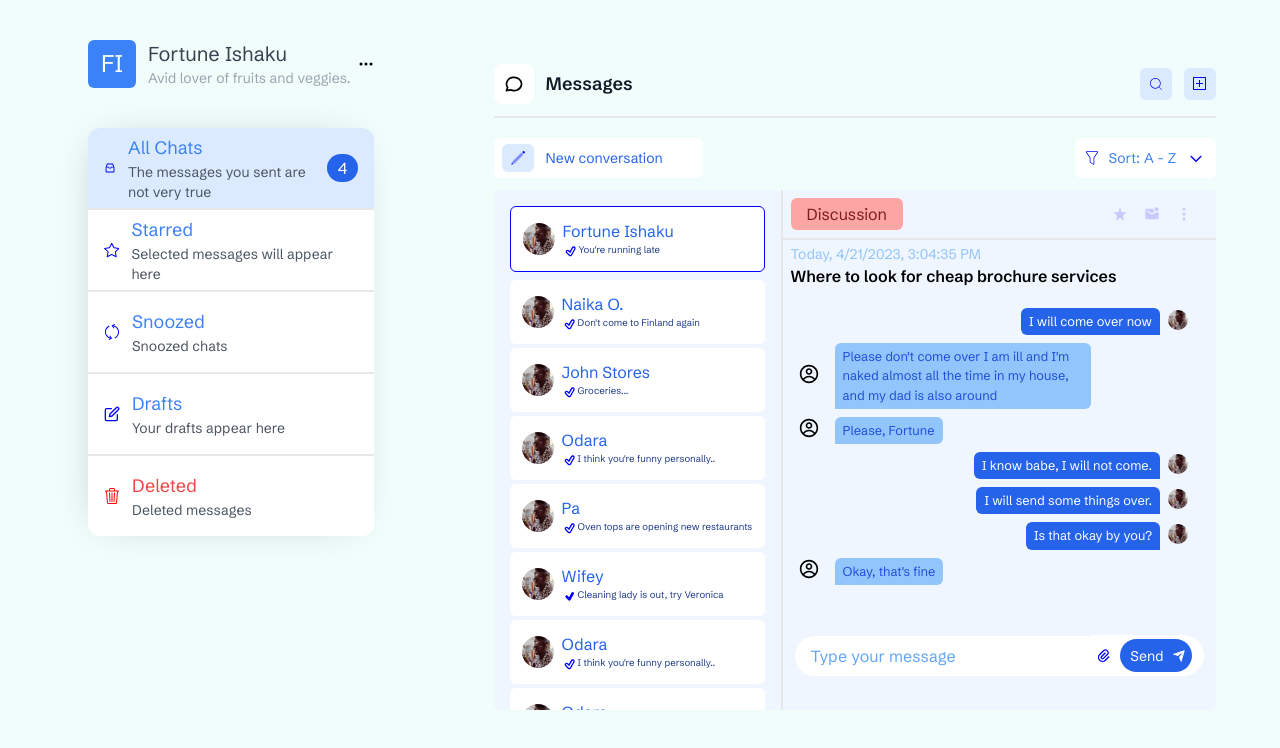
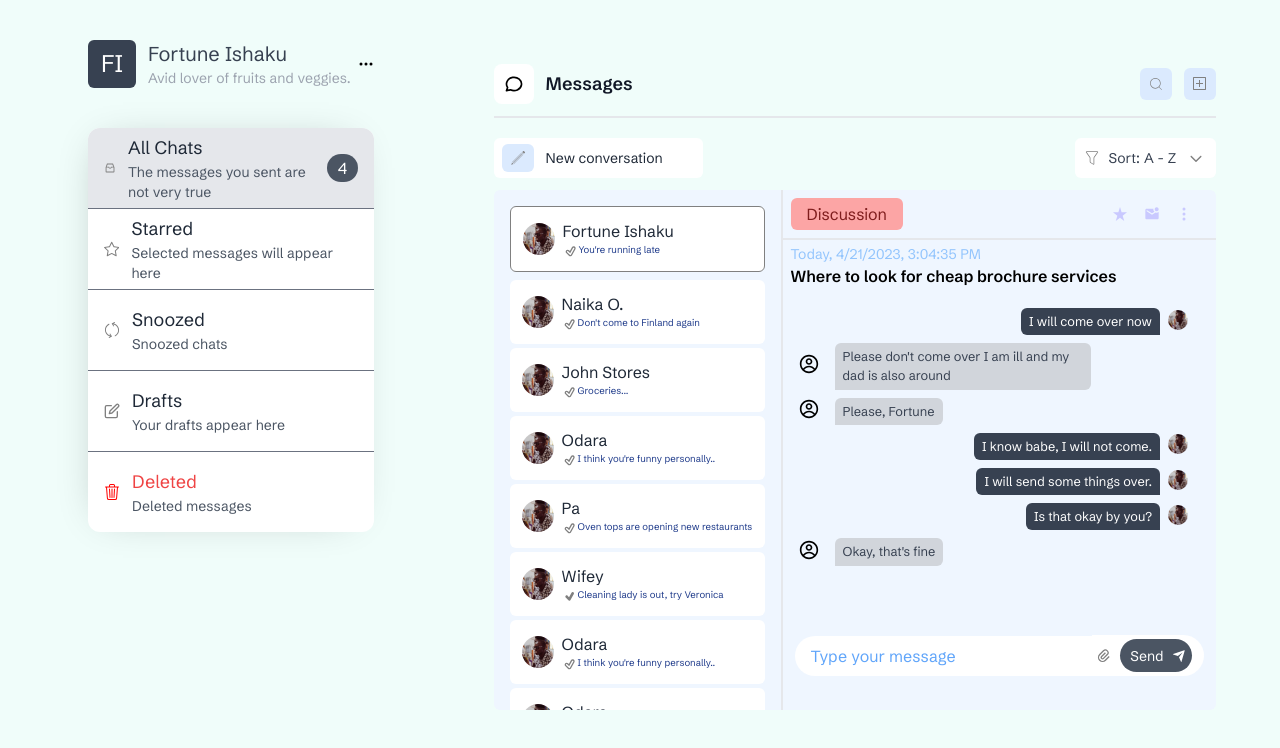
Before and after one commit to yusuf-ishaku/vtamise-chat-app, a React (Vite) app: page /chat in a window 1280 px wide. Shown: the top 748 px of the page. Built offline with nearby package versions, Linux system fonts and the light colour scheme; a web font is replaced by a local one.

Commit message:
Battling with sign in

```diff
--- a/src/assets/components/essential-components/atext.jsx
+++ b/src/assets/components/essential-components/atext.jsx
@@ -8,7 +8,7 @@ export const Atext = (props) =>{
 
                 {props.image ? <img className="w-5 h-5 rounded-full object-cover" src={props.image} alt="" ></img> : <IconContext.Provider value={{size: '20px'}}><CgProfile></CgProfile></IconContext.Provider>}
             </div>
-            <div className={props.me ? "rounded-br-none px-2 max-w-[16rem]  text-white flex flex-row items-center mb-2 p-1 rounded-md mr-2 bg-blue-600 w-fit h-fit ": "mb-2 rounded-bl-none rounded-md flex flex-row max-w-[16rem] items-center text-blue-700 px-2  p-1 bg-blue-300 w-fit h-fit ml-1 "}>
+            <div className={props.me ? "rounded-br-none px-2 max-w-[16rem]  text-white flex flex-row items-center mb-2 p-1 rounded-md mr-2 bg-gray-700 w-fit h-fit ": "mb-2 rounded-bl-none rounded-md flex flex-row max-w-[16rem] items-center text-gray-700 px-2  p-1 bg-gray-300 w-fit h-fit ml-1 "}>
                 <p className="text-[0.8rem] w-full">{props.message}</p>
             </div>
         </div>
--- a/src/assets/components/essential-components/chatface.jsx
+++ b/src/assets/components/essential-components/chatface.jsx
@@ -8,9 +8,9 @@ export const ChatFace = (props) =>{
                 <img className="w-8 h-8 rounded-full object-cover" src={props.image} alt="" ></img>
             </div>
             <div className="flex flex-col ml-2">
-                <h2 className='text-blue-600'>{props.name}</h2>
+                <h2 className='text-gray-800'>{props.name}</h2>
                 <span className='flex flex-row '>
-                    <IconContext.Provider value={{color: 'blue'}}>
+                    <IconContext.Provider value={{color: 'gray'}}>
                         <div className={props.see ? 'hidden' : 'inline' }><TiTickOutline></TiTickOutline></div>
                         <div className= {props.see ? 'inline' : 'hidden'}><TiTick></TiTick></div>
                     </IconContext.Provider>
--- a/src/assets/components/other-components/number-circle.jsx
+++ b/src/assets/components/other-components/number-circle.jsx
@@ -1,6 +1,6 @@
 export const NumberCircle = (props) =>{
     return(
-        <div className='w-10 flex flex-row items-center justify-center text-white h-7 rounded-2xl bg-blue-600'>
+        <div className='w-10 flex flex-row items-center justify-center text-white h-7 rounded-2xl bg-gray-600'>
             {props.count}
         </div>
     )
--- a/src/assets/functions/functions.js
+++ b/src/assets/functions/functions.js
@@ -1,6 +1,6 @@
 
 import { initializeApp } from "firebase/app";
-import { GoogleAuthProvider, getAuth, signInWithPopup } from "firebase/auth";
+import { GoogleAuthProvider, getAuth, signInWithPopup, createUserWithEmailAndPassword } from "firebase/auth";
 // import { useNavigate } from "react-router-dom";
 import { FcSignature } from "react-icons/fc";
 
@@ -17,6 +17,7 @@ const firebaseConfig = {
 
 
   const app = initializeApp(firebaseConfig);
+  const auth = getAuth(app);
 export const Octopus = {
     smile: (anal) =>{
         // console.log(anal)
@@ -47,6 +48,22 @@ export const Octopus = {
       // ...
     });
 
-    }
-
+    },
+  createAccountNormally: (data) =>{
+    console.log(data)
+        Octopus.createFirebase(auth, data.email, data.password)
+    },
+  createFirebase: (auth, email, password) =>{
+    createUserWithEmailAndPassword(auth, email, password)
+    .then((userCredential) => {
+      // Signed in
+      const user = userCredential.user;
+      // ...
+    })
+    .catch((error) => {
+      const errorCode = error.code;
+      const errorMessage = error.message;
+      // ..
+    })
+  }
 }
--- a/src/index.css
+++ b/src/index.css
@@ -8,7 +8,7 @@
  }
  .chat-active{
   border-width: 1px;
-  border-color: blue;
+  border-color: gray;
  }
  .chats::-webkit-scrollbar{
   width: 4px;
--- a/src/pages/chats-page.jsx
+++ b/src/pages/chats-page.jsx
@@ -28,7 +28,7 @@ export const ChatPage = () =>{
         <aside className="bg-transparent hidden sm:block w-0 sm:w-[30%] h-auto p-6 m-6 mt-0 ml-12">
            <header className="flex flex-row justify-between">
                 <div className='flex flex-row'>
-                    <div className="w-12 cursor-pointer rounded-md flex flex-row items-center justify-center text-center h-12 bg-blue-500">
+                    <div className="w-12 cursor-pointer rounded-md flex flex-row items-center justify-center text-center h-12 bg-gray-700">
                         <h1 className="text-2xl text-white">FI</h1>
                     </div>
                     <div className="flex flex-col ml-3">
@@ -42,40 +42,40 @@ export const ChatPage = () =>{
            </header>
            <section className= 'w-[100%] bg-white h-fit  mt-10 rounded-xl shadow-[-5px_0px_40px_-20px_rgba(0,0,0,0.3)]'>
                 <ul>
-                    <li className="h-10 rounded-t-xl px-4 bg-blue-100 border-b-2 py-10 flex flex-row items-center">
-                        <IconContext.Provider value = {{color: "blue"}}>
+                    <li className="h-10 rounded-t-xl border-gray-500 px-4 bg-gray-200 border-b-[1px] py-10 flex flex-row items-center">
+                        <IconContext.Provider value = {{color: "gray"}}>
                          <AiOutlineInbox></AiOutlineInbox>
                         </IconContext.Provider>
                          <div className=' ml-3'>
-                            <h3 className='text-lg text-blue-500'>All Chats</h3>
+                            <h3 className='text-lg text-gray-800'>All Chats</h3>
                             <h5 className='text-sm text-gray-600 leading-5 font-light'>The messages you sent are not very true</h5>
                          </div>
                         <NumberCircle count={4}></NumberCircle>
                     </li>
-                    <li className="h-10 px-4 border-b-2 py-10 flex flex-row items-center">
-                        <IconContext.Provider value={{color: 'blue'}}>
+                    <li className="h-10 px-4 border-gray-500 border-b-[1px] py-10 flex flex-row items-center">
+                        <IconContext.Provider value={{color: 'gray'}}>
                             <BsStar></BsStar>
                         </IconContext.Provider>
                         <div className=' ml-3'>
-                            <h3 className='text-lg text-blue-500'>Starred</h3>
+                            <h3 className='text-lg text-gray-800'>Starred</h3>
                             <h5 className='text-sm text-gray-600 leading-5 font-light'>Selected messages will appear here</h5>
                          </div>
                     </li>
-                    <li className="h-10 px-4 border-b-2 py-10 flex flex-row items-center">
-                        <IconContext.Provider value={{color: 'blue'}}>
+                    <li className="h-10 px-4 border-gray-500 border-b-[1px] py-10 flex flex-row items-center">
+                        <IconContext.Provider value={{color: 'gray'}}>
                            <SlRefresh></SlRefresh>
                         </IconContext.Provider>
                         <div className=' ml-3'>
-                            <h3 className='text-lg text-blue-500'>Snoozed</h3>
+                            <h3 className='text-lg text-gray-800'>Snoozed</h3>
                             <h5 className='text-sm text-gray-600 leading-5 font-light'>Snoozed chats</h5>
                          </div>
                     </li>
-                    <li className="h-10 px-4 border-b-2 py-10 flex flex-row items-center">
-                        <IconContext.Provider value={{color: 'blue'}}>
+                    <li className="h-10 px-4 border-gray-500 border-b-[1px] py-10 flex flex-row items-center">
+                        <IconContext.Provider value={{color: 'gray'}}>
                            <FiEdit></FiEdit>
                         </IconContext.Provider>
                         <div className=' ml-3'>
-                            <h3 className='text-lg text-blue-500'>Drafts</h3>
+                            <h3 className='text-lg text-gray-800'>Drafts</h3>
                             <h5 className='text-sm text-gray-600 leading-5 font-light'>Your drafts appear here</h5>
                          </div>
                     </li>
@@ -103,19 +103,19 @@ export const ChatPage = () =>{
                 </div>
                 <div className=' flex flex-row items-center justify-center '>
                     <div className='sm:hidden w-8 h-8 rounded-md bg-blue-100 flex flex-row justify-center items-center'>
-                        <IconContext.Provider value={{color: 'blue'}}>
+                        <IconContext.Provider value={{color: 'gray'}}>
                             <BsThreeDotsVertical></BsThreeDotsVertical>
                         </IconContext.Provider>
 
                     </div>
                     <div className='hidden w-8 h-8 rounded-md bg-blue-100 sm:flex flex-row justify-center items-center'>
-                        <IconContext.Provider value={{color: 'blue'}}>
+                        <IconContext.Provider value={{color: 'gray'}}>
                             <CiSearch></CiSearch>
                         </IconContext.Provider>
 
                     </div>
                     <div className='hidden w-8 h-8 rounded-md ml-3  bg-blue-100 sm:flex flex-row justify-center items-center'>
-                        <IconContext.Provider value={{color: 'blue'}}>
+                        <IconContext.Provider value={{color: 'gray'}}>
                             <VscDiffAdded></VscDiffAdded>
                         </IconContext.Provider>
                     </div>
@@ -124,23 +124,23 @@ export const ChatPage = () =>{
             <header className='flex flex-row mt-5 '>
                 <div className='bg-white h-10 w-fit pr-10 mr-auto rounded-md p-2 flex flex-row items-center'>
                     <div className='bg-blue-100 h-7 w-8 rounded-md flex flex-row items-center justify-center'>
-                        <IconContext.Provider value={{color: 'blue', size: '16px'}}>
+                        <IconContext.Provider value={{color: 'gray', size: '16px'}}>
                             <GiPencil></GiPencil>
                         </IconContext.Provider>
                     </div>
-                    <h2 className='ml-3 text-blue-600 text-sm '>New conversation</h2>
+                    <h2 className='ml-3 text-gray-800 text-sm '>New conversation</h2>
                 </div>
                 <div className='w-fit h-10 bg-white rounded-md flex items-center p-2'>
                     <div className='mr-2'>
-                        <IconContext.Provider value={{ color: 'blue', size: '18px'}}>
+                        <IconContext.Provider value={{ color: 'gray', size: '18px'}}>
                             <CiFilter></CiFilter>
                         </IconContext.Provider>
                     </div>
                     <article className='flex flex-row items-center'>
-                        <span className='text-blue-500 text-sm'>Sort:</span>
-                        <span className='text-blue-500 text-sm ml-1 '>A - Z</span>
+                        <span className='text-gray-700 text-sm'>Sort:</span>
+                        <span className='text-gray-700 text-sm ml-1 '>A - Z</span>
                         <span className='inline-block ml-2'>
-                            <IconContext.Provider value={{ color: 'blue', size: '24px'}}>
+                            <IconContext.Provider value={{ color: 'gray', size: '24px'}}>
                                 <RxCaretDown></RxCaretDown>
                             </IconContext.Provider>
                         </span>
@@ -186,7 +186,7 @@ export const ChatPage = () =>{
                         </header>
                         <section className='chats flex flex-col p-4 h-[87%] overflow-scroll'>
                             <Atext me={true} image = {Image} message="I will come over now"></Atext>
-                            <Atext me={false}  message = {"Please don't come over I am ill and I'm naked almost all the time in my house, and my dad is also around"}></Atext>
+                            <Atext me={false}  message = {"Please don't come over I am ill and my dad is also around"}></Atext>
                             <Atext me={false}  message = {"Please, Fortune"}></Atext>
                             <Atext me={true}image = {Image}   message = {"I know babe, I will not come."}></Atext>
                             <Atext me={true}image = {Image}   message = {"I will send some things over."}></Atext>
@@ -200,12 +200,12 @@ export const ChatPage = () =>{
                                 <input placeholder='Type your message'  className='text-blue-600 focus:outline-none placeholder-blue-400 px-4 bg-white rounded-l-full w-full h-10' type='text'></input>
                                 <span className='flex flex-row items-center bg-white p-1 rounded-r-full'>
                                     <span className="cursor-pointer">
-                                        <IconContext.Provider value={{color: 'blue'}}>
+                                        <IconContext.Provider value={{color: 'gray'}}>
                                             <RiAttachment2></RiAttachment2>
                                         </IconContext.Provider>
                                     </span>
 
-                                    <button className='h-fit mx-2 flex flex-row items-center rounded-full w-fit p-[0.4rem] text-white bg-blue-600 text-sm'>
+                                    <button className='h-fit mx-2 flex flex-row items-center rounded-full w-fit p-[0.4rem] text-white bg-gray-600 text-sm'>
                                         <span className='mx-1'>Send</span>
                                         <span className="mx-1 mr-0">
                                         <IconContext.Provider value={{ color: 'white'}}>
--- a/src/pages/signup-page.jsx
+++ b/src/pages/signup-page.jsx
@@ -44,10 +44,8 @@ export const SignUpPage = () =>{
     });
     const provider = new GoogleAuthProvider();
     const navigate = useNavigate();
+    let onSubmit = Octopus.createAccountNormally
 
-    const onSubmit = (data) =>{
-        console.log(data)
-    }
     let fry = "smiling"
 
     return(
```
